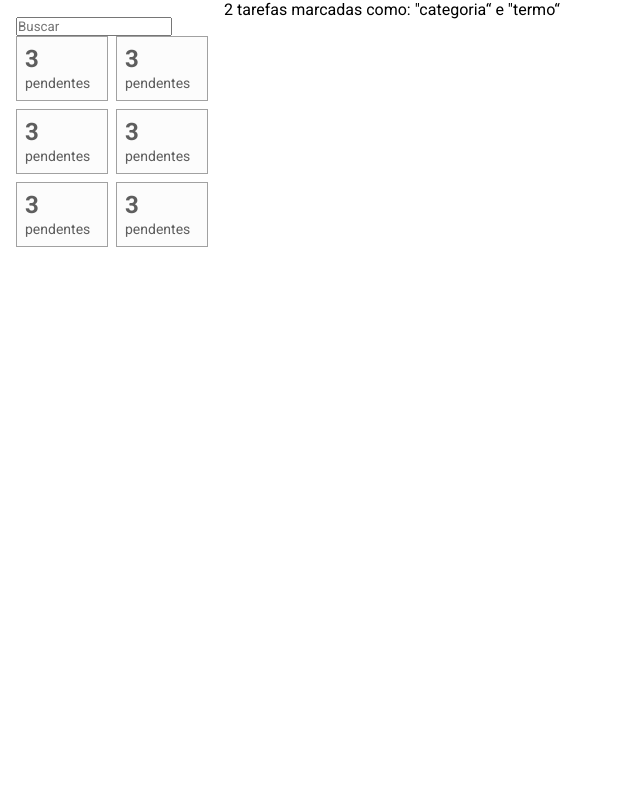
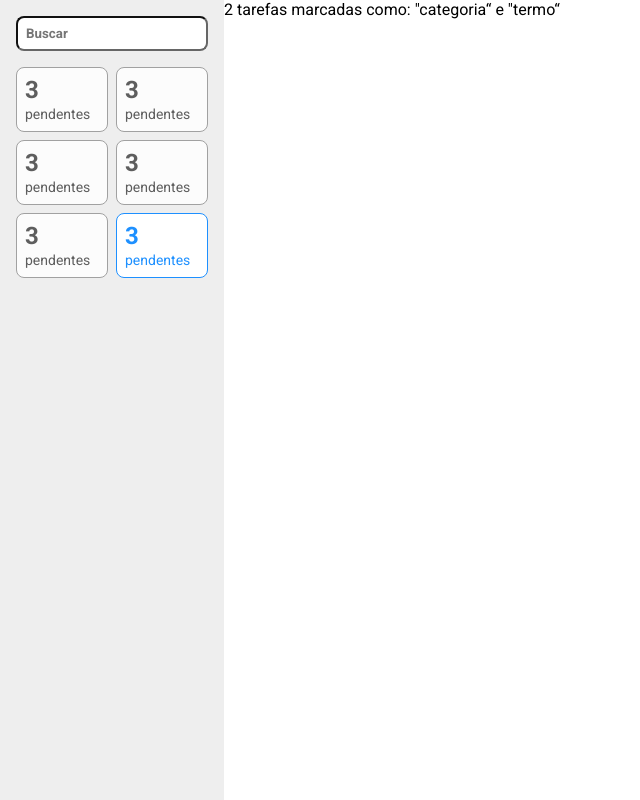
Before and after one commit to pedroeso/lista-de-contatos, a React (Create React App) app: page / in a window 1280 px wide. Shown: the whole page, without its empty margins (0-640 px from the left). Built offline with nearby package versions, Linux system fonts and the light colour scheme.

Commit message:
mais passos da estilização!

```diff
--- a/src/components/FiltroCard/index.tsx
+++ b/src/components/FiltroCard/index.tsx
@@ -1,7 +1,11 @@
 import * as S from './styles'
 
-const FiltroCard = () => (
-  <S.Card>
+export type Props = {
+  ativo?: boolean
+}
+
+const FiltroCard = (props: Props) => (
+  <S.Card ativo={props.ativo}>
     <S.Contador>3</S.Contador>
     <S.Label>pendentes</S.Label>
   </S.Card>
--- a/src/components/FiltroCard/styles.ts
+++ b/src/components/FiltroCard/styles.ts
@@ -1,10 +1,13 @@
 import styled from 'styled-components'
 
-export const Card = styled.div`
+import { Props } from '.'
+
+export const Card = styled.div<Props>`
   padding: 8px;
-  border: 1px solid #a1a1a1;
-  background-color: #fcfcfc;
-  color: #5e5e5e;
+  border: 1px solid ${(props) => (props.ativo ? '#1E90FF' : '#a1a1a1')};
+  background-color: ${(props) => (props.ativo ? '#fff' : '#fcfcfc')};
+  color: ${(props) => (props.ativo ? '#1E90FF' : '#5e5e5e')};
+  border-radius: 8px;
 `
 
 export const Contador = styled.span`
--- a/src/containers/BarraLateral/index.tsx
+++ b/src/containers/BarraLateral/index.tsx
@@ -5,14 +5,14 @@ import * as S from './styles'
 const BarraLateral = () => (
   <S.Aside>
     <div>
-      <input type="text" placeholder="Buscar" />
+      <S.Campo type="text" placeholder="Buscar" />
       <S.Filtros>
         <FiltroCard />
         <FiltroCard />
         <FiltroCard />
         <FiltroCard />
         <FiltroCard />
-        <FiltroCard />
+        <FiltroCard ativo />
       </S.Filtros>
     </div>
   </S.Aside>
--- a/src/containers/BarraLateral/styles.ts
+++ b/src/containers/BarraLateral/styles.ts
@@ -2,9 +2,22 @@ import styled from 'styled-components'
 
 export const Aside = styled.aside`
   padding: 16px;
+  background-color: #eee;
+  height: 100vh;
 `
 export const Filtros = styled.div`
   display: grid;
   grid-template-columns: 1fr 1fr;
   grid-gap: 8px;
+  margin-top: 16px;
 `
+
+export const Campo = styled.input`
+  padding: 8px;
+  background-color: #fff;
+  border-radius: 8px;
+  font-weight: bold;
+  color: #666666;
+  border-color: #666666;
+  width: 100%;
+`
```
